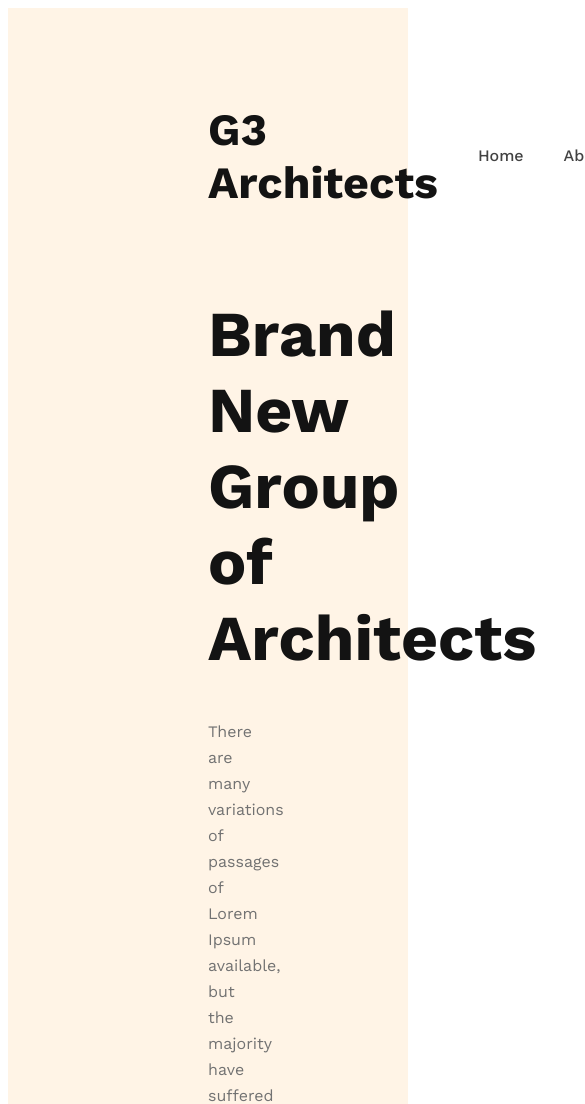
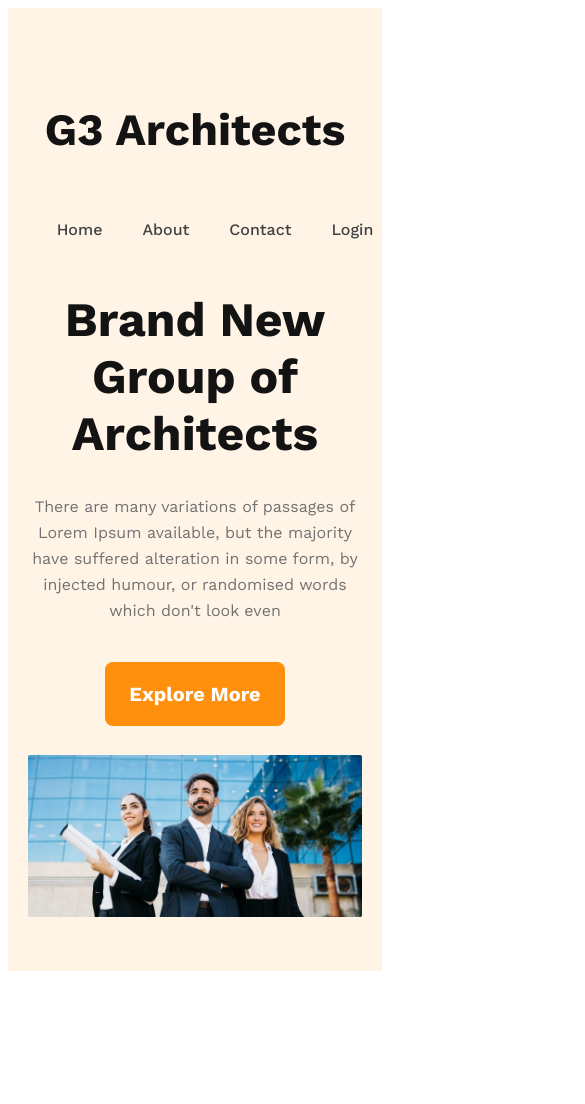
Before and after one commit to brcshakil1/g3-architects, a plain HTML site: page index.html in a window 390 px wide. Shown: the top 1104 px of the page, 585 px wide, since content can reach past the window. After the commit the page ends 979 px from the top, so only its background shows below. Drawn offline with nearby package versions, Linux system fonts and the light colour scheme.

Commit message:
header section done

```diff
--- a/styles/architect.css
+++ b/styles/architect.css
@@ -12,7 +12,7 @@
     border-radius: 8px;
     background: #FF900E;
     color: #FFF;;
-    font-size: 1.2rem;
+    font-size: 1.25rem;
     font-weight: 600;
     padding: 20px 24px;
     border: 0;
@@ -24,7 +24,7 @@
 header {
     background: rgba(255, 144, 14, 0.10);
 
-    padding: 50px 200px;
+    padding: 50px 150px;
 }
 
 nav {
@@ -74,5 +74,38 @@ nav ul li > a {
     color: #727272;
     font-size: 1rem;
     font-weight: 400;
-    line-height: 26px; /* 162.5% */
+    line-height: 26px;
+    padding-bottom: 1.4rem;
 }
+
+.banner img {
+    width: 100%;
+    margin-top: 1.8rem;
+}
+
+/* responsive styles */
+
+/* mobile devices */
+@media screen and (max-width: 576px) {
+    header {
+        padding: 50px 20px;
+    }
+
+    nav {
+        flex-direction: column;
+    }
+
+    .banner-title {
+        font-size: 3rem;
+    }
+}
+
+/* tablet devices */
+@media screen and (min-width: 577px) and (max-width: 960px) {
+    header {
+        padding: 50px;
+    }
+    nav {
+        flex-direction: column;
+    }
+}
```
